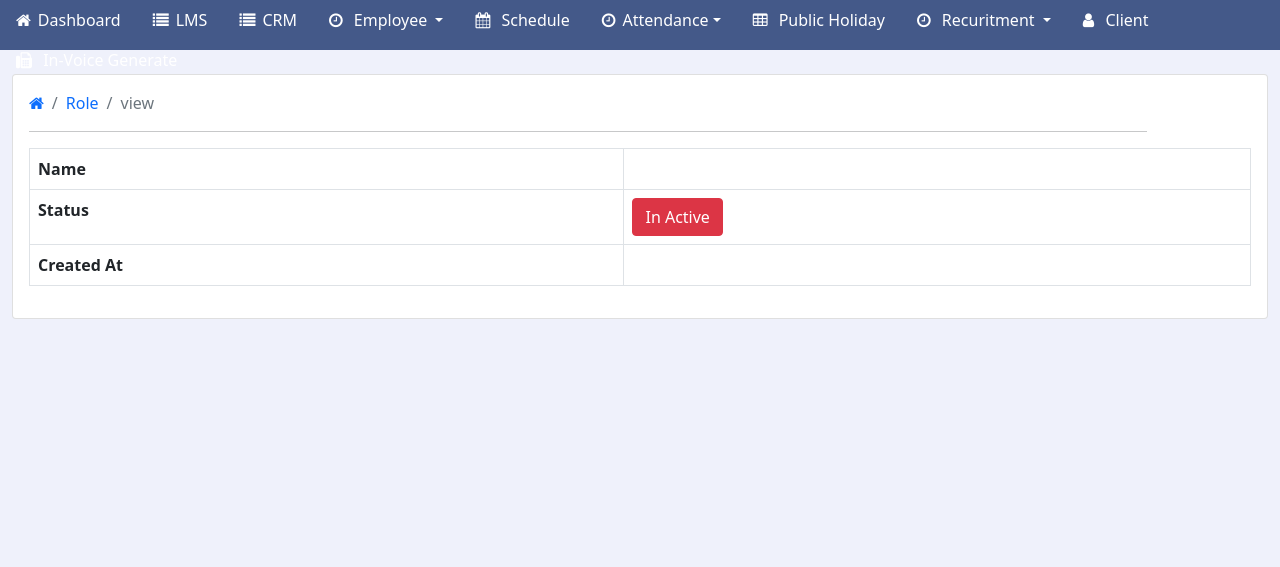
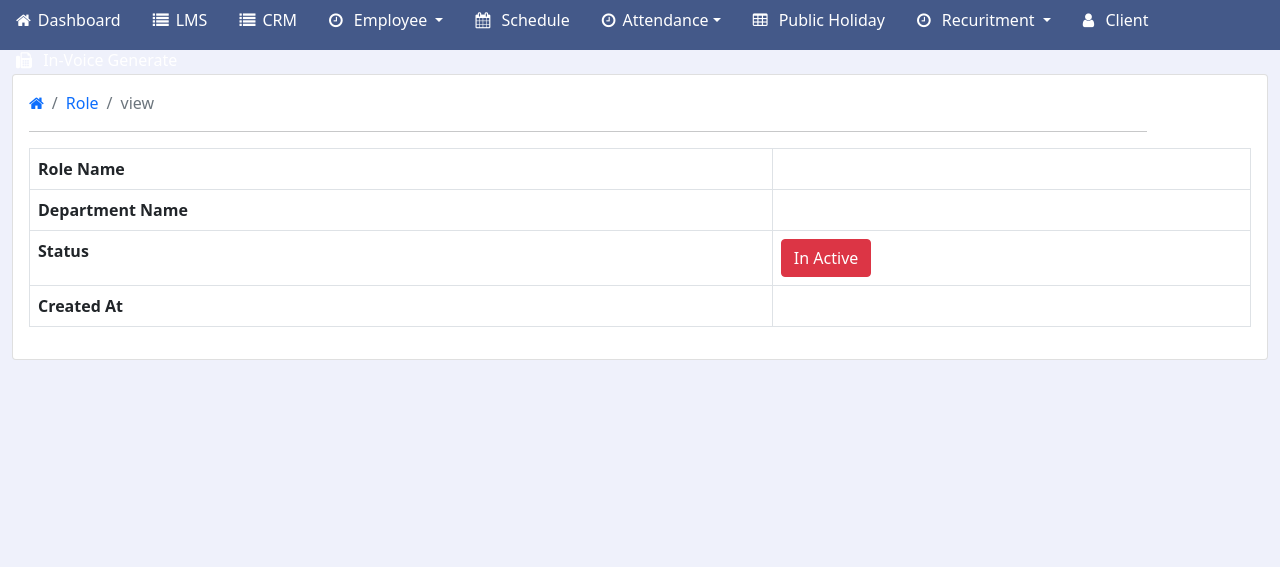
Before and after one commit to Aryu-Enterprises-Private-Limited/backoffice, a CodeIgniter 4 app: template app/Views/admin/role/view.php in a window 1280 px wide. Shown: the part 136-703 px from the top of the page. Run offline with PHP 8.4 and a stand-in for CodeIgniter, Linux system fonts and the light colour scheme; the template is opened without the code that fills it, so the values that code supplies are empty; some libraries are stand-ins or nearby versions.

Commit message:
new module

```diff
--- a/app/Views/admin/role/list.php
+++ b/app/Views/admin/role/list.php
@@ -30,6 +30,7 @@
                     <thead>
                         <tr>
                             <th> Role Name </th>
+                            <th> Department Name </th>
                             <th> Created AT </th>
                             <th> Status </th>
                             <th> Action </th>
@@ -98,6 +99,9 @@
             },
             'columns': [{
                     data: 'role_name'
+                },
+                {
+                    data: 'department_id'
                 },
                 {
                     data: 'created_at'
--- a/app/Views/admin/role/view.php
+++ b/app/Views/admin/role/view.php
@@ -31,8 +31,12 @@
                 <table class="table table-bordered m-b-0">
                     <tbody>
                         <tr>
-                            <th scope="row"> Name </th>
+                            <th scope="row"> Role Name </th>
                             <td><?php if (isset($roleDetails->role_name)) echo ucfirst($roleDetails->role_name); ?></td>
+                        </tr>
+                        <tr>
+                            <th scope="row"> Department Name </th>
+                            <td><?php if (isset($deptDetails->department_name)) echo ucfirst($deptDetails->department_name); ?></td>
                         </tr>
                         <tr>
                             <th scope="row"> Status </th>
```
Also changed, not shown: app/Views/admin/role/add_edit.php (+18 -1 lines).
